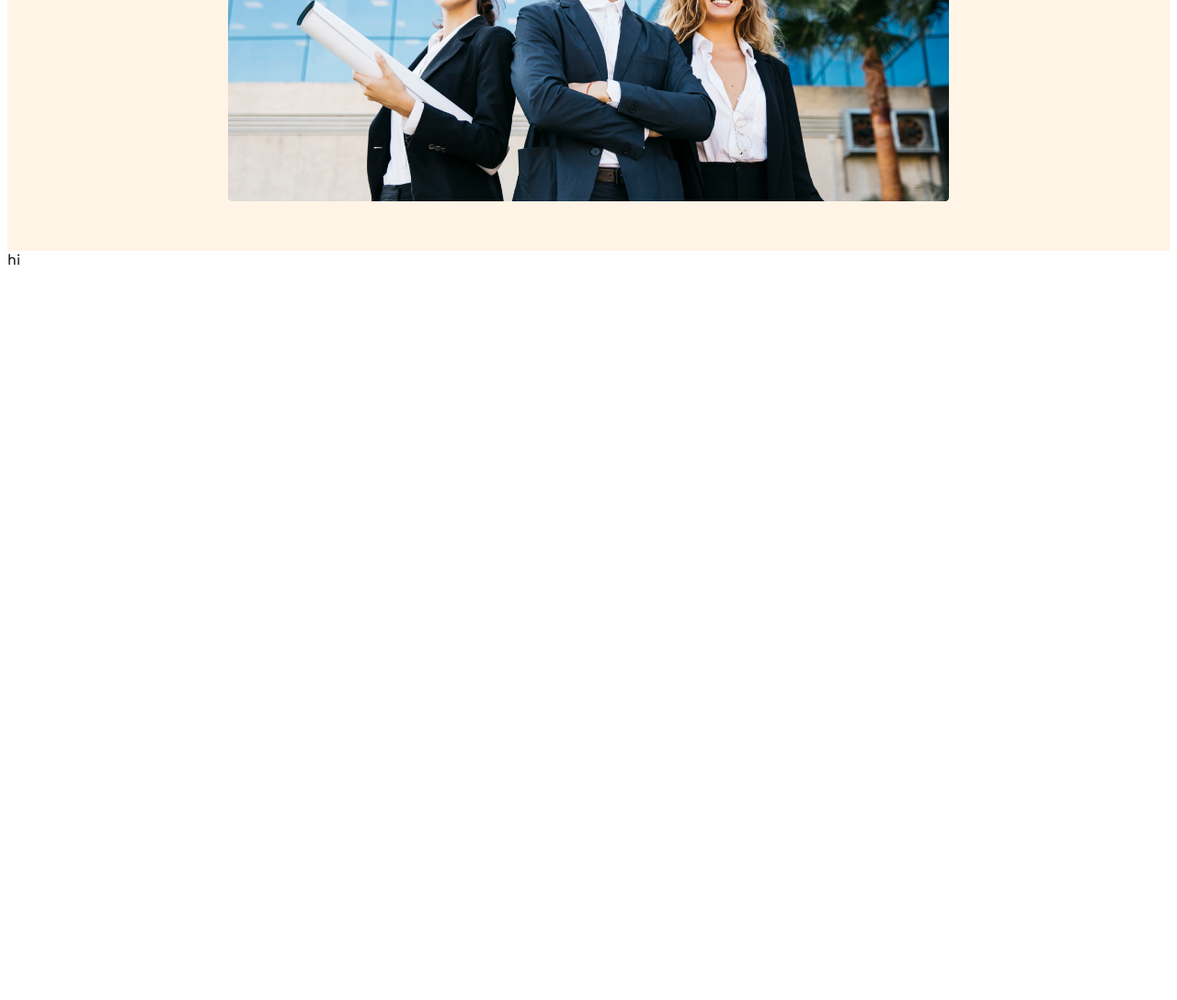
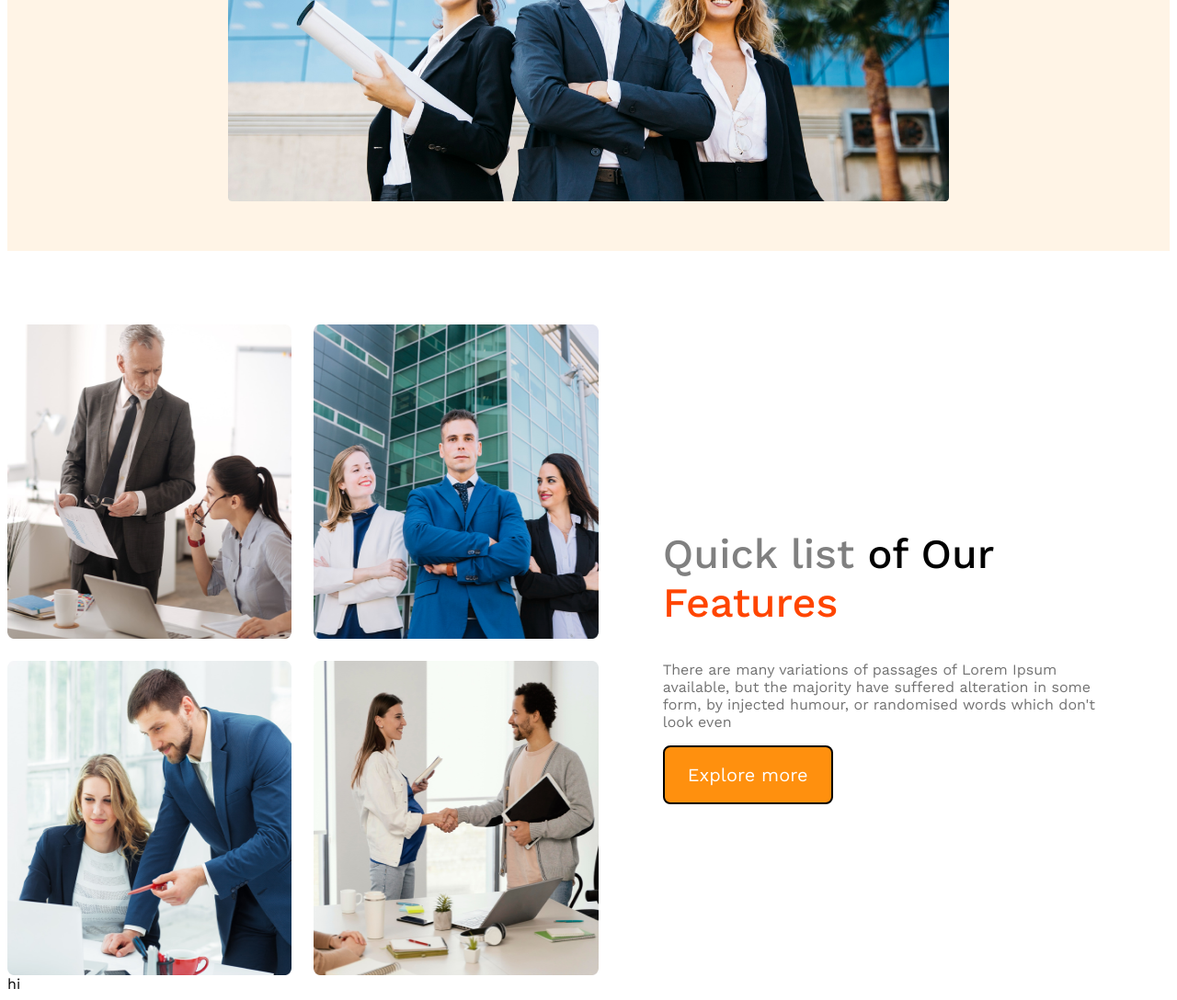
Before and after one commit to 2ferdous12/res-ponsive, a plain HTML site: page index.html in a window 1280 px wide. Shown: the part 733-1821 px from the top of the page at 92% size. Before the commit the page ends 1033 px from the top, so only its background shows below. Drawn offline with nearby package versions, Linux system fonts and the light colour scheme.

Commit message:
added all file and updated

```diff
--- a/index.html
+++ b/index.html
@@ -34,7 +34,24 @@
     </header>
 
     <main>
+    <div class="constraction">
+        <div class="img-section">
+        <img src="images/team1.png" alt="">
+        <img src="images/team2.png" alt="">
+        <img src="images/team3.png" alt="">
+        <img src="images/team4.png" alt="">
+        </div>
 
+        <div class="text-section">
+            <h2><span style="color: gray;">Quick list</span> of Our<br> <span style="color: orangered;">Features</span></h2>
+            <p>There are many variations of passages of Lorem Ipsum
+                available, but the majority have suffered alteration in some form,
+                by injected humour, or randomised words which don't look even</p>
+            <button class="praimary">Explore more</button>
+        </div>
+
+
+    </div>
     </main>
 
     <footer>
--- a/styles/style.css
+++ b/styles/style.css
@@ -72,6 +72,74 @@ color: white;
     width: 100%;
  }
 
+ .constraction{
+display: flex;
+align-items: center;
+margin-top: 80px;
+ }
+
+ main{
+   max-width: 1440px;
+   margin: 0px auto;
+ }
+
+ .constraction .img-section{
+   display: grid;
+   grid-template-columns: repeat(2, 1fr);
+
+   gap: 24px;
+
+ }
+
+ .constraction .img-section img{
+max-width: 342px;
+width: 100%;
+height: 342px;
+flex-shrink: 0;
+
+
+ }
+
+ .constraction .text-section{
+ padding-left: 70px;
+ padding-right: 70px;
+ }
+
+ .constraction .text-section p{
+max-width: 530px;
+color: #727272;
+font-size: 16px;
+font-weight: 400
+
+ }
+ .constraction .text-section h2{
+font-size: 45px;
+font-weight: 500;
+
+
+ }
+
+ .constraction .text-section button{
+   border-radius: 8px;
+   background: #FF900E;
+   padding: 18px 25px;
+   font-size: 20px;
+   border-style: solid;
+   font-weight: 600px;
+   cursor: pointer;
+   color: white;
+ }
+
+
+
+
+
+
+
+
+
+
+
  @media screen and (max-width:576px){
     header{
         padding: 20px;
@@ -80,4 +148,23 @@ color: white;
     nav{
         flex-direction: column;
     }
+
+    .constraction .img-section{
+      grid-template-columns: repeat(1, 1fr);
+    }
+
+    .constraction{
+      flex-direction: column;
+    }
+
+    .constraction .img-section img{
+      width: 100%;
+    }
  }
+
+
+ @media screen and (min-width:576px) and (max-width:922px) {
+   header{
+      padding: 20px;
+  }
+ }
```
